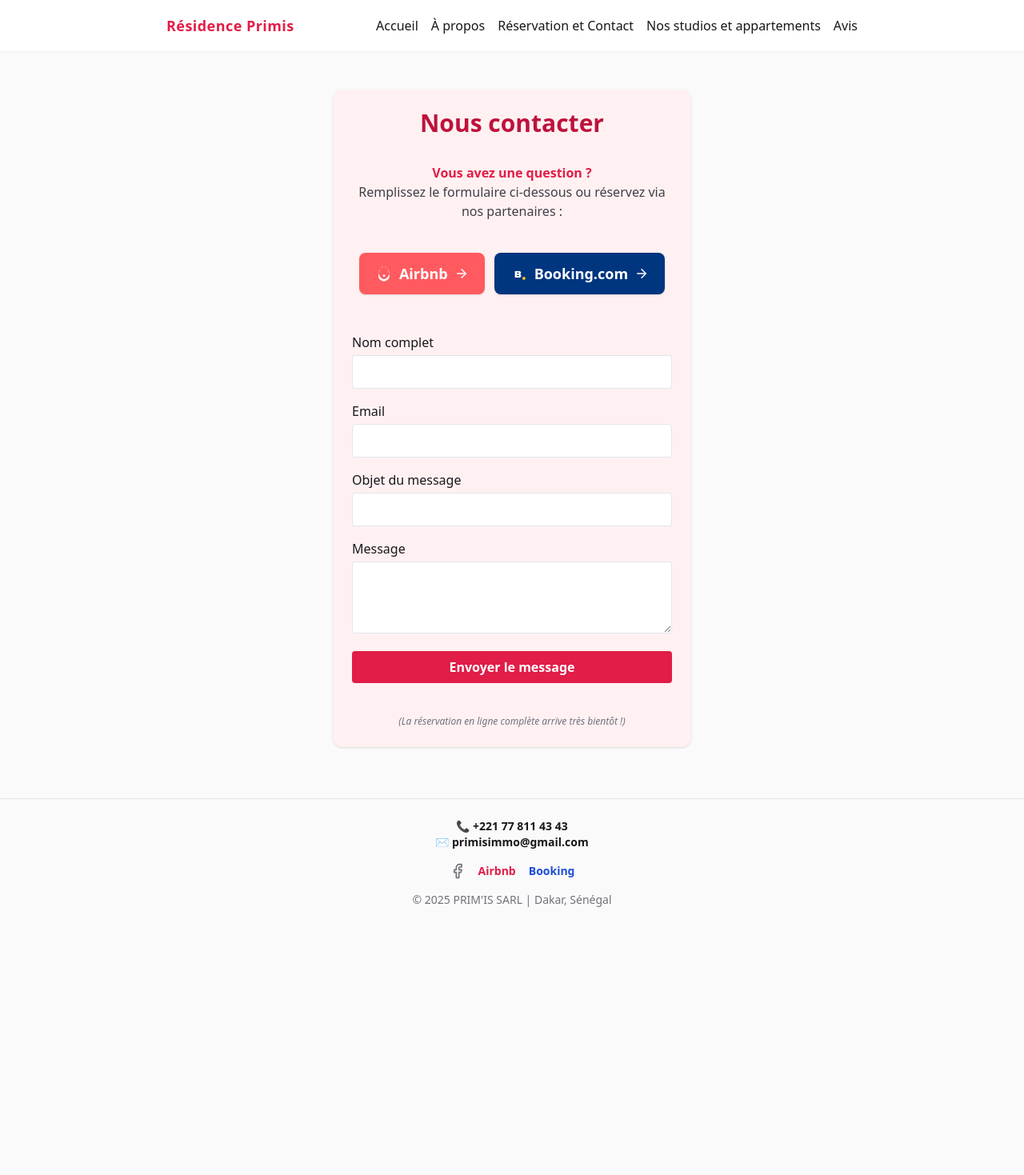
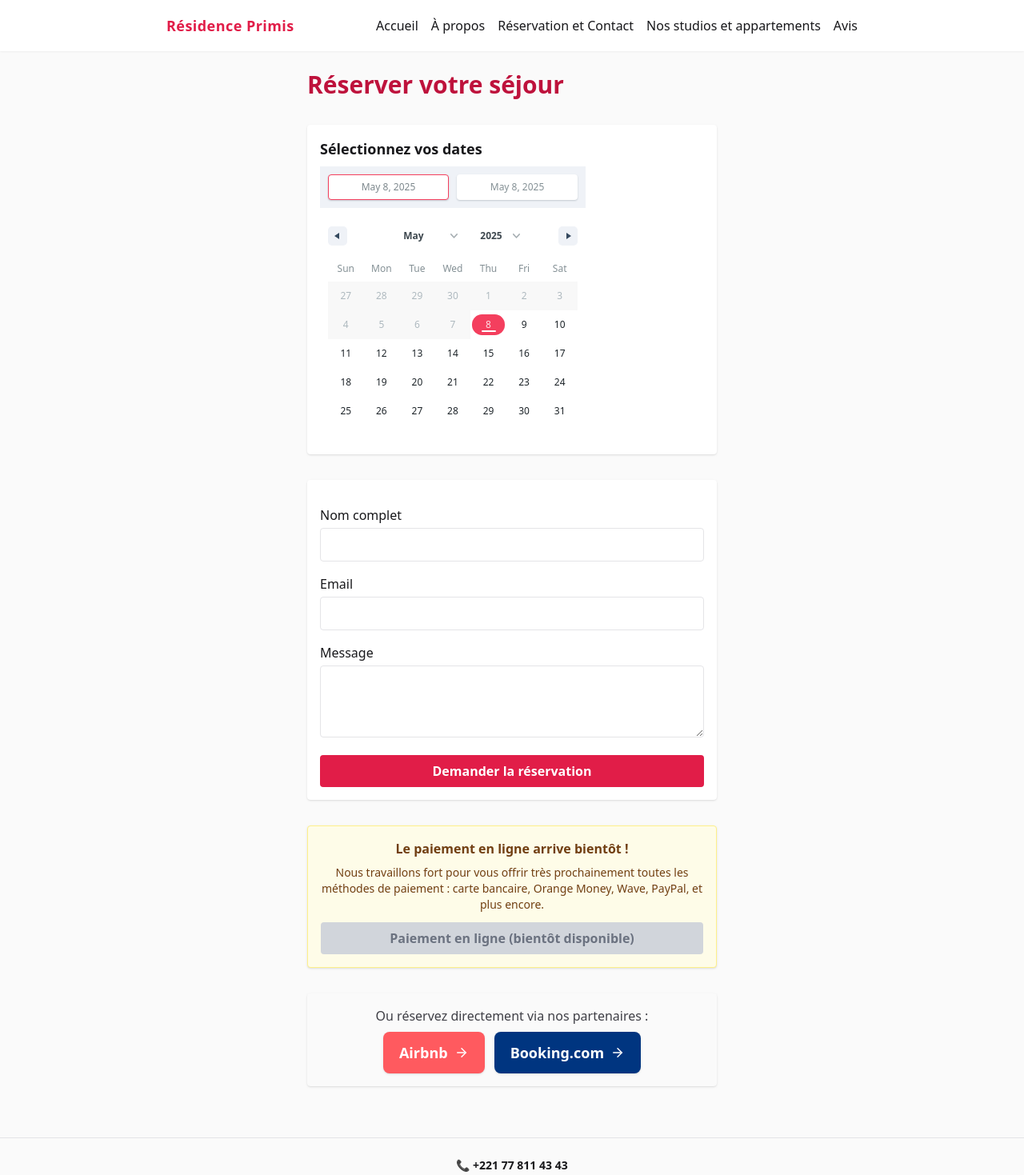
Before and after one commit to thebamba/primis_residence, a Next.js app: page /reserver in a window 1280 px wide. Shown: the top 1469 px of the page at 80% size. Before the commit the page ends 1159 px from the top, so only its background shows below. Built offline with nearby package versions, Linux system fonts and the light colour scheme; no server answers.

Commit message:
update reservations page

```diff
--- a/package.json
+++ b/package.json
@@ -16,6 +16,7 @@
     "lucide-react": "^0.475.0",
     "next": "^15.2.0",
     "react": "^18.3.1",
+    "react-date-range": "^2.0.1",
     "react-dom": "^18.3.1",
     "tailwind-merge": "^3.0.1",
     "tailwindcss-animate": "^1.0.7"
@@ -25,6 +26,7 @@
     "@eslint/eslintrc": "^3",
     "@types/node": "^20",
     "@types/react": "^18.3.18",
+    "@types/react-date-range": "^1.4.10",
     "@types/react-dom": "^18.3.5",
     "eslint": "^9",
     "eslint-config-next": "15.1.7",
--- a/src/app/reserver/page.tsx
+++ b/src/app/reserver/page.tsx
@@ -1,21 +1,21 @@
-
 "use client";
 import { useRef, useState } from "react";
+import { DateRange } from "react-date-range";
+import "react-date-range/dist/styles.css";
+import "react-date-range/dist/theme/default.css";
 import emailjs from "@emailjs/browser";
 import { ArrowRight } from "lucide-react";
-
 
 const EMAILJS_SERVICE_ID = process.env.NEXT_PUBLIC_EMAILJS_SERVICE_ID!;
 const EMAILJS_TEMPLATE_ID = process.env.NEXT_PUBLIC_EMAILJS_TEMPLATE_ID!;
 const EMAILJS_PUBLIC_KEY = process.env.NEXT_PUBLIC_EMAILJS_PUBLIC_KEY!;
 
-
-// Liens partenaires: booking et airbnb
 const airbnbUrl = "https://airbnb.com";
 const bookingUrl = "https://booking.com";
 
 export default function Reserver() {
     const form = useRef<HTMLFormElement>(null);
+    const [range, setRange] = useState([{ startDate: new Date(), endDate: new Date(), key: "selection" }]);
     const [statut, setStatut] = useState<string | null>(null);
 
     const envoyerReservation = (e: React.FormEvent) => {
@@ -23,12 +23,7 @@ export default function Reserver() {
         if (!form.current) return;
         setStatut(null);
         emailjs
-            .sendForm(
-                EMAILJS_SERVICE_ID,
-                EMAILJS_TEMPLATE_ID,
-                form.current,
-                EMAILJS_PUBLIC_KEY
-            )
+            .sendForm(EMAILJS_SERVICE_ID, EMAILJS_TEMPLATE_ID, form.current, EMAILJS_PUBLIC_KEY)
             .then(() => {
                 setStatut("Message envoyé ! Nous vous contacterons rapidement.");
                 form.current?.reset();
@@ -39,73 +34,70 @@ export default function Reserver() {
     };
 
     return (
-        <section className="max-w-md mx-auto bg-rose-50 dark:bg-zinc-900 dark:text-zinc-50 rounded-xl shadow p-6 text-center flex flex-col items-center gap-6 mt-6">
-            <h1 className="text-3xl font-bold text-rose-700 mb-2">Nous contacter</h1>
-            <p className="text-zinc-700 dark:text-zinc-200 mb-4">
-                <span className="text-rose-600 font-semibold">Vous avez une question&nbsp;?</span><br />
-                Remplissez le formulaire ci-dessous ou réservez via nos partenaires&nbsp;:
-            </p>
+        <section className="max-w-lg mx-auto space-y-8">
+            <h1 className="text-3xl font-bold text-rose-700">Réserver votre séjour</h1>
 
-            {/* Boutons vers plateformes */}
-            <div className="flex flex-col sm:flex-row gap-3 w-full justify-center">
-                <a
-                    href={airbnbUrl}
-                    target="_blank"
-                    rel="noopener noreferrer"
-                    className="flex items-center justify-center gap-2 bg-[#FF5A5F] text-white font-semibold px-5 py-3 rounded-lg shadow hover:bg-[#ff868a] transition-all text-lg w-full sm:w-auto"
-                >
-                    <svg viewBox="0 0 32 32" fill="none" width={22} height={22} className="inline">
-                        <path d="M16 2.5c-3.2 0-5.7 2.2-7.2 6.4-0.7 1.7-1.4 3.6-2 5.5-4.2 12.5 6.7 15.6 9.1 15.6s13.3-3.1 9.1-15.6c-0.6-1.9-1.3-3.8-2-5.5-1.5-4.2-4-6.4-7.2-6.4zM16 25.9c-1.7 0-3.6-0.7-5.1-2-1.5-1.3-2.8-3.3-3.6-5.5-0.7-1.8-1.1-3.5-0.9-4.8 0.7-3.7 5-10.8 9.6-10.8s8.9 7.1 9.6 10.8c0.2 1.3-0.2 3-0.9 4.8-0.8 2.2-2.2 4.2-3.7 5.5-1.4 1.3-3.3 2-5 2z" fill="#FFF"/>
-                        <circle cx="16" cy="20" r="2.1" fill="#FFF" />
-                    </svg>
-                    Airbnb <ArrowRight size={18} />
-                </a>
-                <a
-                    href={bookingUrl}
-                    target="_blank"
-                    rel="noopener noreferrer"
-                    className="flex items-center justify-center gap-2 bg-[#003580] text-white font-semibold px-5 py-3 rounded-lg shadow hover:bg-[#3867b4] transition-all text-lg w-full sm:w-auto"
-                >
-                    <svg width={22} height={22} viewBox="0 0 28 28" fill="none">
-                        <rect width="28" height="28" rx="6" fill="#FFF" fillOpacity={0.1}/>
-                        <rect width="28" height="28" rx="6" fill="#003580"/>
-                        <text x="6" y="20" fill="#FFFFFF" fontFamily="Arial Black, Arial, sans-serif" fontSize="15" fontWeight="bold">B</text>
-                        <circle cx="21.5" cy="21.5" r="2.5" fill="#FCC419" />
-                    </svg>
-                    Booking.com <ArrowRight size={18} />
-                </a>
+            {/* Calendrier */}
+            <div className="bg-white rounded shadow p-4">
+                <h2 className="text-lg font-semibold mb-2">Sélectionnez vos dates</h2>
+                <DateRange
+                    editableDateInputs
+                    onChange={item => {
+                        const startDate = item.selection.startDate || new Date();
+                        const endDate = item.selection.endDate || new Date();
+                        setRange([{ startDate, endDate, key: "selection" }]);
+                    }}
+                    moveRangeOnFirstSelection={false}
+                    ranges={range}
+                    rangeColors={["#f43f5e"]}
+                    minDate={new Date()}
+                />
             </div>
 
-            {/* Formulaire de contact */}
-            <form ref={form} onSubmit={envoyerReservation} className="space-y-4 w-full text-left mt-6">
+            {/* Formulaire */}
+            <form ref={form} onSubmit={envoyerReservation} className="space-y-4 bg-white rounded shadow p-4">
+                <input type="hidden" name="dates" value={`${range[0].startDate?.toLocaleDateString()} - ${range[0].endDate?.toLocaleDateString()}`} />
+
                 <div>
-                    <label htmlFor="nom" className="block font-medium mb-1">Nom complet</label>
+                    <label className="block font-medium mb-1" htmlFor="nom">Nom complet</label>
                     <input id="nom" name="user_name" type="text" required className="w-full border rounded px-3 py-2" />
                 </div>
                 <div>
-                    <label htmlFor="email" className="block font-medium mb-1">Email</label>
+                    <label className="block font-medium mb-1" htmlFor="email">Email</label>
                     <input id="email" name="user_email" type="email" required className="w-full border rounded px-3 py-2" />
                 </div>
                 <div>
-                    <label htmlFor="objet" className="block font-medium mb-1">Objet du message</label>
-                    <input id="objet" name="objet" type="text" required className="w-full border rounded px-3 py-2" />
+                    <label className="block font-medium mb-1" htmlFor="message">Message</label>
+                    <textarea id="message" name="message" rows={3} className="w-full border rounded px-3 py-2" />
                 </div>
 
-                <div>
-                    <label htmlFor="message" className="block font-medium mb-1">Message</label>
-                    <textarea id="message" name="message" rows={3} className="w-full border rounded px-3 py-2" />
+                <button type="submit" className="bg-rose-600 hover:bg-rose-700 text-white px-6 py-2 rounded font-semibold w-full">
+                    Demander la réservation
+                </button>
+                {statut && <p className="text-green-700 mt-3">{statut}</p>}
+            </form>
+            {/* Paiement à venir */}
+            <div className="bg-yellow-50 border border-yellow-200 rounded shadow p-4 text-center text-yellow-900">
+                <p className="font-semibold mb-2">Le paiement en ligne arrive bientôt&nbsp;!</p>
+                <p className="text-sm">Nous travaillons fort pour vous offrir très prochainement toutes les méthodes de paiement&nbsp;: carte bancaire, Orange Money, Wave, PayPal, et plus encore.</p>
+                <button disabled className="w-full bg-gray-300 text-gray-500 cursor-not-allowed rounded py-2 mt-3 font-semibold">
+                    Paiement en ligne (bientôt disponible)
+                </button>
+            </div>
+            {/* Partenaires */}
+            <div className="bg-zinc-50 rounded shadow p-4 text-center space-y-2">
+                <p className="font-medium text-zinc-700">Ou réservez directement via nos partenaires&nbsp;:</p>
+                <div className="flex flex-col sm:flex-row gap-3 w-full justify-center">
+                    <a href={airbnbUrl} target="_blank" rel="noopener noreferrer" className="flex items-center justify-center gap-2 bg-[#FF5A5F] text-white font-semibold px-5 py-3 rounded-lg shadow hover:bg-[#ff868a] transition-all text-lg w-full sm:w-auto">
+                        Airbnb <ArrowRight size={18} />
+                    </a>
+                    <a href={bookingUrl} target="_blank" rel="noopener noreferrer" className="flex items-center justify-center gap-2 bg-[#003580] text-white font-semibold px-5 py-3 rounded-lg shadow hover:bg-[#3867b4] transition-all text-lg w-full sm:w-auto">
+                        Booking.com <ArrowRight size={18} />
+                    </a>
                 </div>
-                <button type="submit" className="bg-rose-600 hover:bg-rose-700 text-white px-6 py-2 rounded font-semibold w-full">
-                    Envoyer le message
-                </button>
-                {statut && (
-                    <p className="text-green-700 mt-3">{statut}</p>
-                )}
-            </form>
+            </div>
 
-            <div className="text-xs mt-4 text-zinc-500 dark:text-zinc-300 italic">
-                (La réservation en ligne complète arrive très bientôt !)
-            </div>
+
         </section>
     );
 }
```
Also changed, not shown: 1 other file (tests, documents, lock files or other folders).
